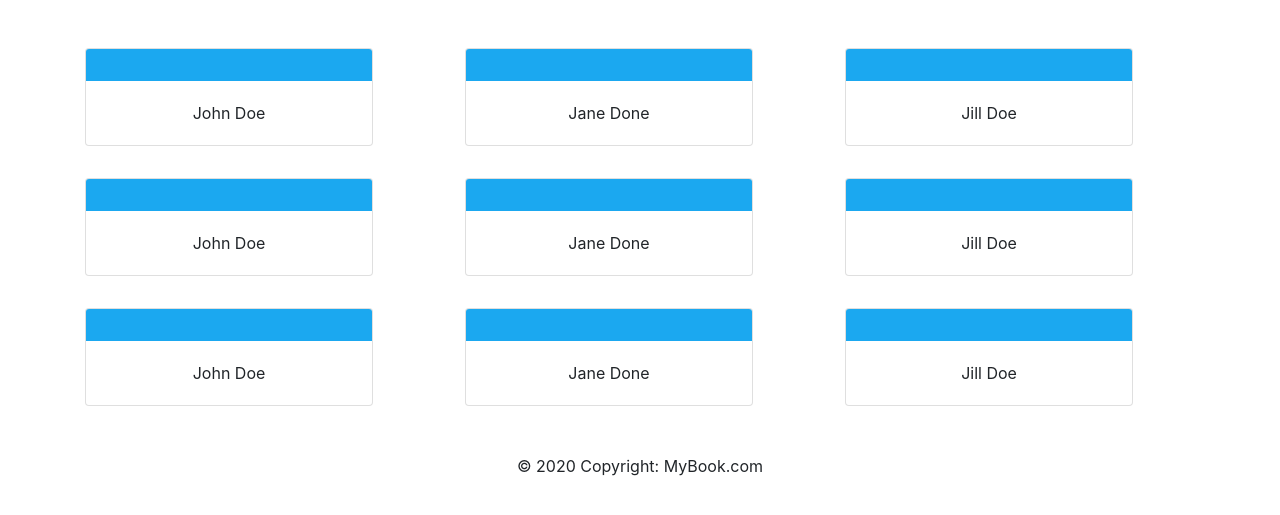
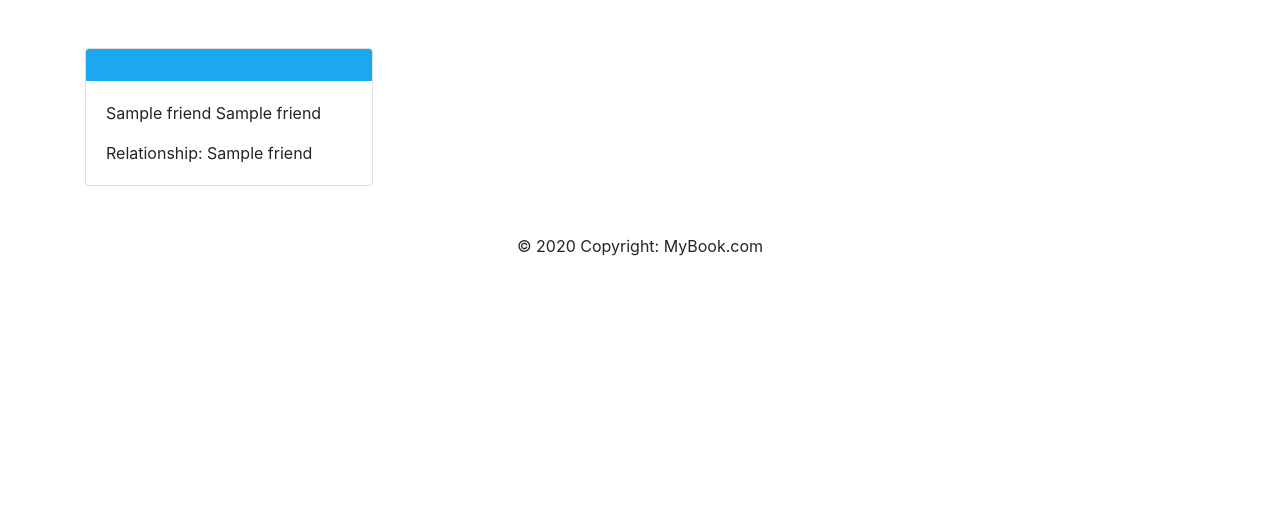
Before and after one commit to kevelcampbell/comp3161FinalProject, a Flask app: template Interface/templates/friends.html in a window 1280 px wide. Shown: the part 156-671 px from the top of the page. Run offline with Flask 2, Linux system fonts and the light colour scheme; the template is opened without the code that fills it: most values are stand-ins (such as "Sample title", 1, 10 or a date in 2020); some libraries are stand-ins or nearby versions.

Commit message:
function create post and aubmit photo to db and view friends

```diff
--- a/Interface/app.py
+++ b/Interface/app.py
@@ -1,6 +1,7 @@
 from flask import Flask, render_template, redirect, url_for, request, session, flash, json
 from functools import wraps
 from flask_mysqldb import MySQL
+from datetime import datetime
 
 app = Flask(__name__)
 
@@ -10,7 +11,6 @@ app.config['MYSQL_PASSWORD'] = ''
 app.config['MYSQL_DB'] = 'mybook'
 
 mysql = MySQL(app)
-
 app.secret_key = "secret"
 
 def login_required(f):
@@ -28,22 +28,49 @@ def login_required(f):
 def home():
   return render_template('home.html')
 
-@app.route('/profile')
+@app.route('/profile', methods=['GET', 'POST'])
 @login_required
 def profile():
-    cur = mysql.connection.cursor()
-    uid = session['uid']
-    cur.execute("SELECT * FROM posts WHERE user_id='"+uid+"'")
-    posts = cur.fetchall()
-    cur.execute("SELECT user_fname, user_lname FROM users WHERE user_id='"+uid+"'")
-    name = cur.fetchone()
-    cur.close()
-    return render_template('profile.html', posts=posts, name=name)
+  postResult = None
+  uid = session['uid']
+  cur = mysql.connection.cursor()
+  cur.execute("SELECT * FROM posts WHERE user_id='"+uid+"' ORDER BY post_datetime DESC")
+  posts = cur.fetchall()
+  cur.execute("SELECT user_fname, user_lname FROM users WHERE user_id='"+uid+"'")
+  name = cur.fetchone()
+  cur.close()
+  if request.method == 'POST':
+    postDate = str(datetime.now())
+    if 'newPost' in request.form:
+      newPost = request.form['post']
+      cur = mysql.connection.cursor()
+      cur.execute("INSERT INTO posts (user_id, post_text, post_datetime) VALUES ('"+uid+"', '"+newPost+"', '"+postDate+"')")
+      mysql.connection.commit()
+      cur.execute("SELECT * FROM posts WHERE user_id='"+uid+"' ORDER BY post_datetime DESC")
+      posts = cur.fetchall()
+      postResult = 'your post has been uploaded.'
+      return render_template('profile.html', posts=posts, name=name, postResult=postResult)
+    if 'photoUpload' in request.form:
+      photo = request.form['photo']
+      newPost = request.form['photoPost']
+      cur = mysql.connection.cursor()
+      cur.execute("INSERT INTO photos (user_id, photo_name, photo_image, photo_datetime) VALUES ('"+uid+"', '"+newPost+"', '"+photo+"', '"+postDate+"')")
+      mysql.connection.commit()
+      cur.execute("SELECT * FROM posts WHERE user_id='"+uid+"' ORDER BY post_datetime DESC")
+      posts = cur.fetchall()
+      postResult = 'your post has been uploaded.'
+      return render_template('profile.html', posts=posts, name=name, postResult=postResult)
+  return render_template('profile.html', posts=posts, name=name)
 
 @app.route('/friends')
 @login_required
 def friends():
-  return render_template('friends.html')
+  uid = session['uid']
+  cur = mysql.connection.cursor()
+  cur.execute("SELECT friends.friend_id, friends.friend_type, users.user_fname, users.user_lname FROM friends INNER JOIN users ON friends.friend_id=users.user_id WHERE friends.user_id='"+uid+"'")
+  friends = cur.fetchall()
+  cur.close()
+  return render_template('friends.html', friends=friends)
 
 @app.route('/groups')
 @login_required
--- a/Interface/templates/friends.html
+++ b/Interface/templates/friends.html
@@ -56,83 +56,17 @@
     </nav>
     <br/><br/>
      <div class="row text-center">
-      <div class="col-4">
-        <div class="card" style="width: 18rem;">
-          <img class="card-img-top" src="../static/images/friends.jpg" alt="Card image cap">
-          <div class="card-body">
-            <p class="card-text">John Doe</p>
+      {% for r in friends %}
+        <div class="col-4">
+          <div class="card" style="width: 18rem;">
+            <img class="card-img-top" src="../static/images/friends.jpg" alt="Card image cap">
+            <div class="card-body text-left">
+              <p class="card-text">{{r[2]}} {{r[3]}}</p>
+              <p class="card-text">Relationship: {{r[1]}}</p>
+            </div>
           </div>
         </div>
-      </div>
-      <div class="col-4">
-        <div class="card" style="width: 18rem;">
-          <img class="card-img-top" src="../static/images/friends.jpg" alt="Card image cap">
-          <div class="card-body">
-            <p class="card-text">Jane Done</p>
-          </div>
-        </div>
-      </div>
-      <div class="col-4">
-        <div class="card" style="width: 18rem;">
-          <img class="card-img-top" src="../static/images/friends.jpg" alt="Card image cap">
-          <div class="card-body">
-            <p class="card-text">Jill Doe</p>
-          </div>
-        </div>
-      </div>
-    </div>
-    <div class="row text-center">
-      <div class="col-4">
-        <div class="card" style="width: 18rem;">
-          <img class="card-img-top" src="../static/images/friends.jpg" alt="Card image cap">
-          <div class="card-body">
-            <p class="card-text">John Doe</p>
-          </div>
-        </div>
-      </div>
-      <div class="col-4">
-        <div class="card" style="width: 18rem;">
-          <img class="card-img-top" src="../static/images/friends.jpg" alt="Card image cap">
-          <div class="card-body">
-            <p class="card-text">Jane Done</p>
-          </div>
-        </div>
-      </div>
-      <div class="col-4">
-        <div class="card" style="width: 18rem;">
-          <img class="card-img-top" src="../static/images/friends.jpg" alt="Card image cap">
-          <div class="card-body">
-            <p class="card-text">Jill Doe</p>
-          </div>
-        </div>
-      </div>
-    </div>
-    <div class="row text-center">
-      <div class="col-4">
-        <div class="card" style="width: 18rem;">
-          <img class="card-img-top" src="../static/images/friends.jpg" alt="Card image cap">
-          <div class="card-body">
-            <p class="card-text">John Doe</p>
-          </div>
-        </div>
-      </div>
-      <div class="col-4">
-        <div class="card" style="width: 18rem;">
-          <img class="card-img-top" src="../static/images/friends.jpg" alt="Card image cap">
-          <div class="card-body">
-            <p class="card-text">Jane Done</p>
-          </div>
-        </div>
-      </div>
-      <div class="col-4">
-        <div class="card" style="width: 18rem;">
-          <img class="card-img-top" src="../static/images/friends.jpg" alt="Card image cap">
-          <div class="card-body">
-            <p class="card-text">Jill Doe</p>
-          </div>
-        </div>
-      </div>
-    </div>
+      {% endfor %}
   </div>
   <footer class="page-footer font-small blue">
     <div class="footer-copyright text-center py-3">© 2020 Copyright: MyBook.com </div>
```
Also changed, not shown: Interface/templates/profile.html (+15 -7 lines).
